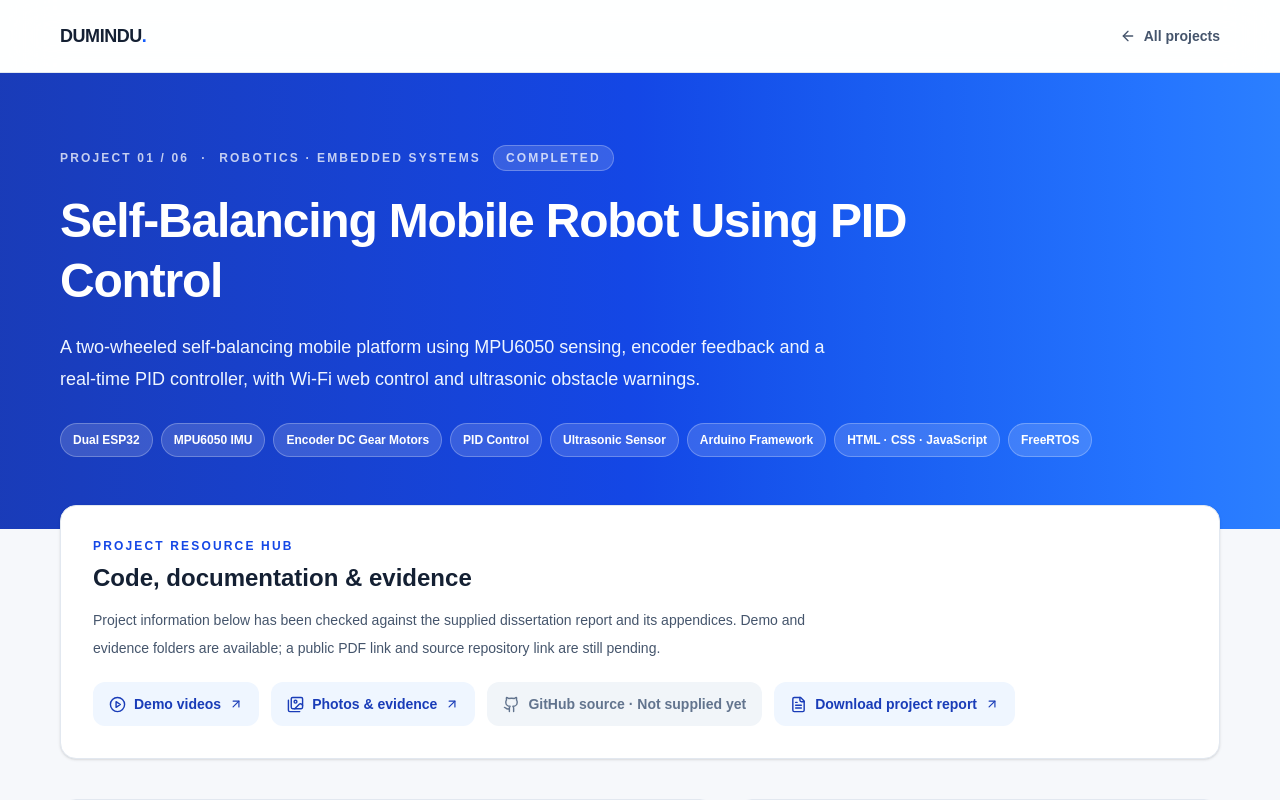
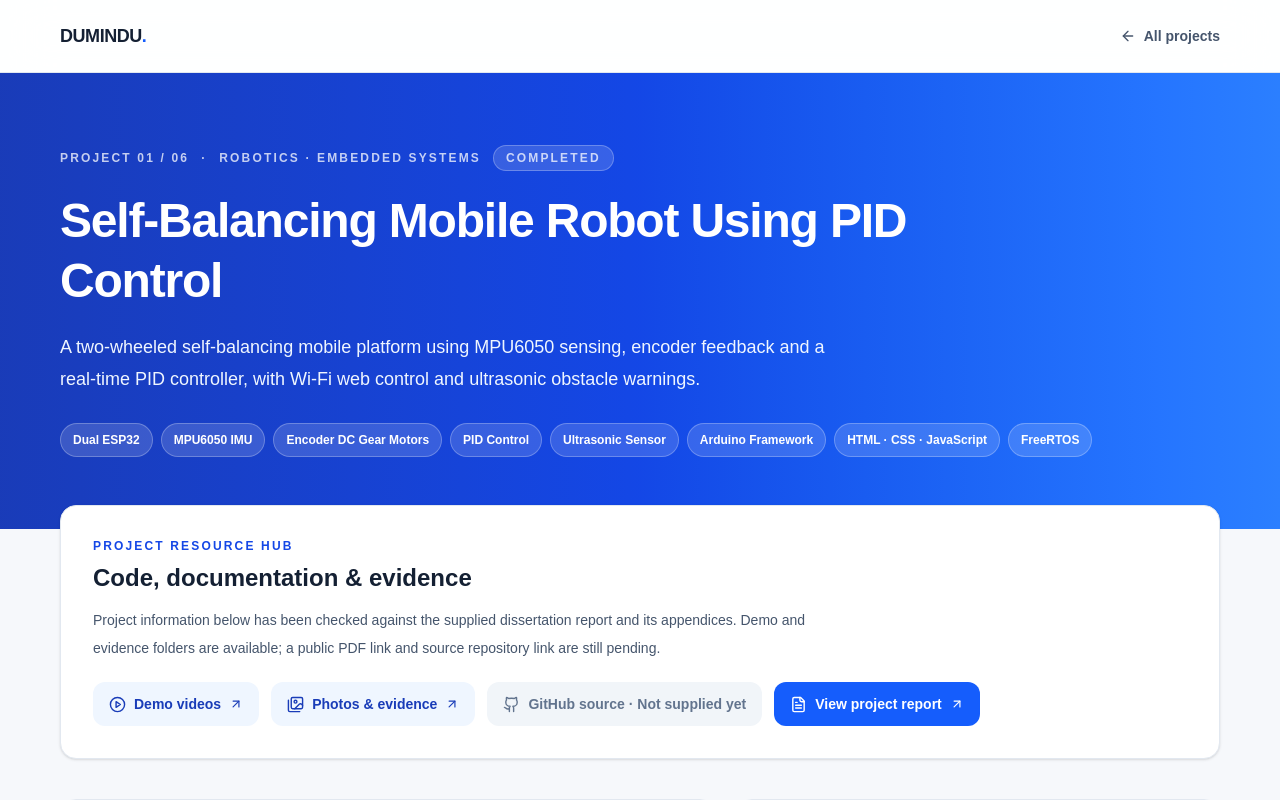
Before and after one commit to duminduue/dumindu-portfolio, a Next.js app: page /projects/self-balancing-mobile-robot in a window 1280 px wide. Shown: the top 800 px of the page. Built offline with nearby package versions, Linux system fonts and the light colour scheme.

Commit message:
Link robot project to its online report page

```diff
--- a/src/app/projects/[slug]/page.tsx
+++ b/src/app/projects/[slug]/page.tsx
@@ -100,7 +100,7 @@ export default async function ProjectDetailPage({ params }: { params: Promise<{
             {detailed ? <a href="https://drive.google.com/drive/folders/1Q_SjpXY8f_gIwiQSwdlIv0e6uulrNMYT" target="_blank" rel="noreferrer" className="inline-flex items-center gap-2 rounded-xl bg-blue-50 px-4 py-3 text-sm font-semibold text-blue-800 hover:bg-blue-100"><PlayCircle size={17}/> Demo videos <ArrowUpRight size={14}/></a> : <span className="rounded-xl bg-slate-100 px-4 py-3 text-sm text-slate-500">Demo video · To be added</span>}
             {detailed ? <a href="https://drive.google.com/drive/folders/1jfRQOUJCHwyAG0kI4ZFwOYZzXUMnJUNs" target="_blank" rel="noreferrer" className="inline-flex items-center gap-2 rounded-xl bg-blue-50 px-4 py-3 text-sm font-semibold text-blue-800 hover:bg-blue-100"><Images size={17}/> Photos & evidence <ArrowUpRight size={14}/></a> : <span className="rounded-xl bg-slate-100 px-4 py-3 text-sm text-slate-500">Evidence · To be added</span>}
             <span className="inline-flex items-center gap-2 rounded-xl bg-slate-100 px-4 py-3 text-sm font-semibold text-slate-500"><Github size={17}/> GitHub source · Not supplied yet</span>
-            <a href="/reports/Self-Balancing-Mobile-Robot-Project-Report-Portfolio-Copy.pdf" target="_blank" rel="noreferrer" className="inline-flex items-center gap-2 rounded-xl bg-blue-50 px-4 py-3 text-sm font-semibold text-blue-800 transition hover:bg-blue-100"><FileText size={17}/> Download project report <ArrowUpRight size={14}/></a>
+            <Link href="/projects/self-balancing-mobile-robot/report" className="inline-flex items-center gap-2 rounded-xl bg-blue-600 px-4 py-3 text-sm font-semibold text-white transition hover:bg-blue-700"><FileText size={17}/> View project report <ArrowUpRight size={14}/></Link>
           </div>
         </section>
         {detailed ? <>
```
